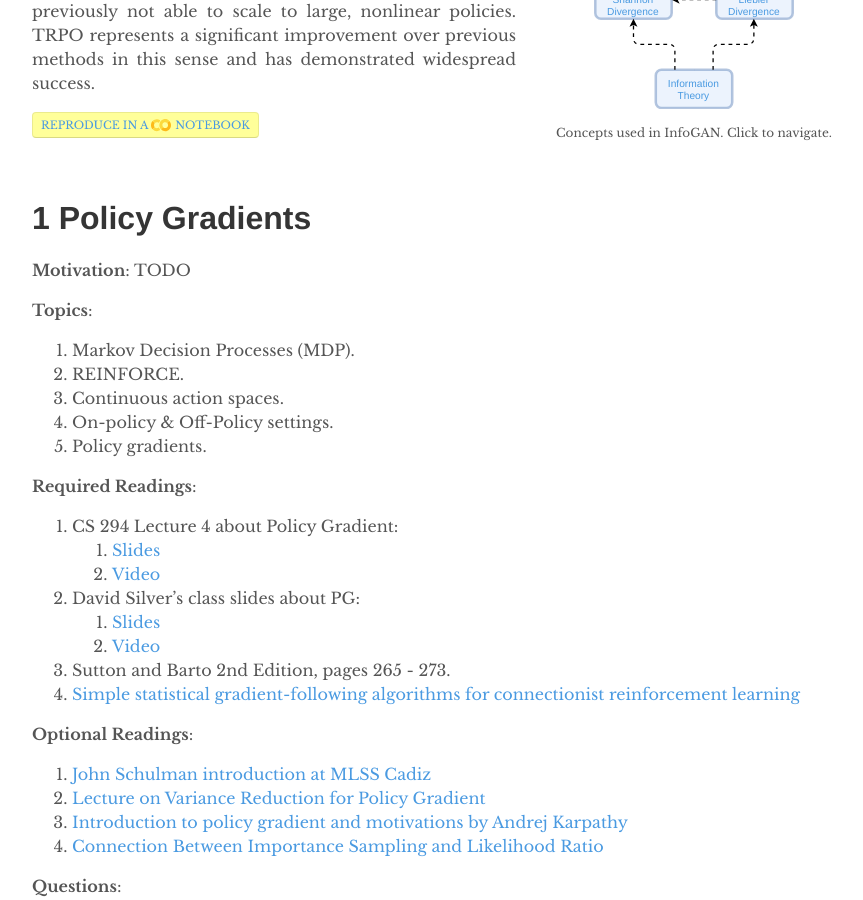
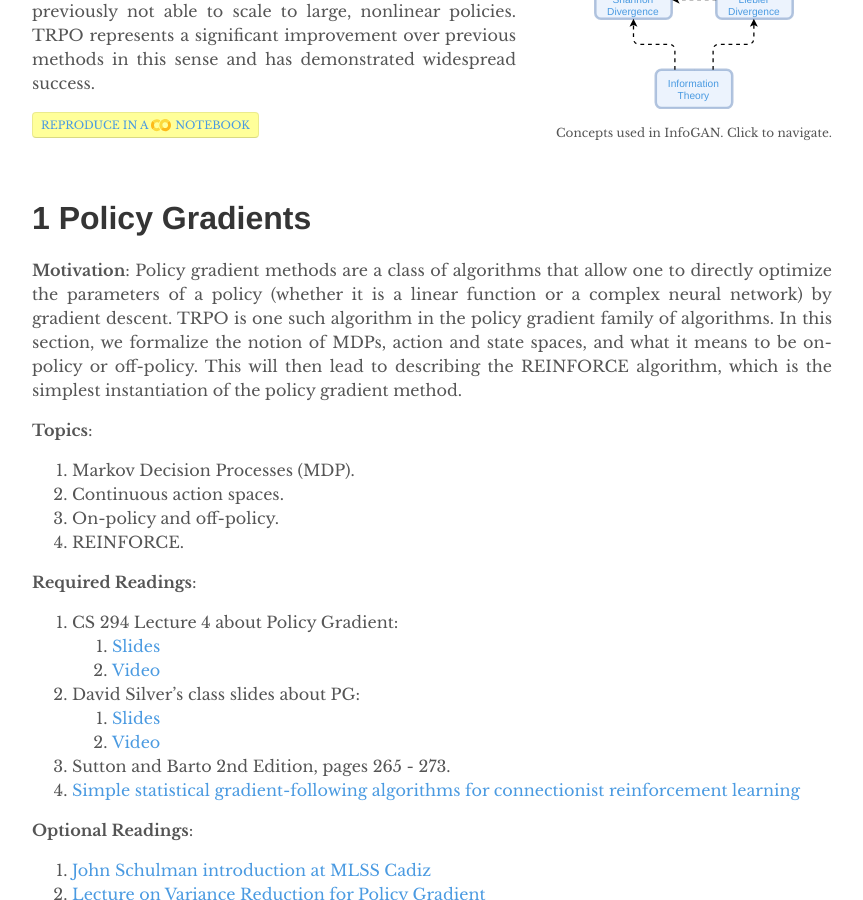
Before and after one commit to depthfirstlearning/depthfirstlearning.com, a Jekyll site: the page built from _posts/2018-06-17-TRPO.markdown, in a window 1280 px wide and 900 px high, scrolled down 848 px. Shown: the whole window, without its empty margins (208-1071 px from the left). Built offline with Jekyll 4.4.1, drawn with Linux system fonts in a browser that asks for light colours.

Commit message:
policy gradient motivation

```diff
--- a/_posts/2018-06-17-TRPO.markdown
+++ b/_posts/2018-06-17-TRPO.markdown
@@ -33,14 +33,13 @@ TRPO is a scalable algorithm of optimizing policies in reinforcement learning by
 <br />
 
 # 1 Policy Gradients
-  **Motivation**: TODO
+  **Motivation**: Policy gradient methods are a class of algorithms that allow one to directly optimize the parameters of a policy (whether it is a linear function or a complex neural network) by gradient descent. TRPO is one such algorithm in the policy gradient family of algorithms. In this section, we formalize the notion of MDPs, action and state spaces, and what it means to be on-policy or off-policy. This will then lead to describing the REINFORCE algorithm, which is the simplest instantiation of the policy gradient method.
 
   **Topics**:
   1. Markov Decision Processes (MDP).
-  2. REINFORCE.
-  3. Continuous action spaces.
-  4. On-policy & Off-Policy settings.
-  5. Policy gradients.
+  2. Continuous action spaces.
+  3. On-policy and off-policy.
+  4. REINFORCE.
 
   **Required Readings**:
   1. CS 294 Lecture 4 about Policy Gradient:
```
